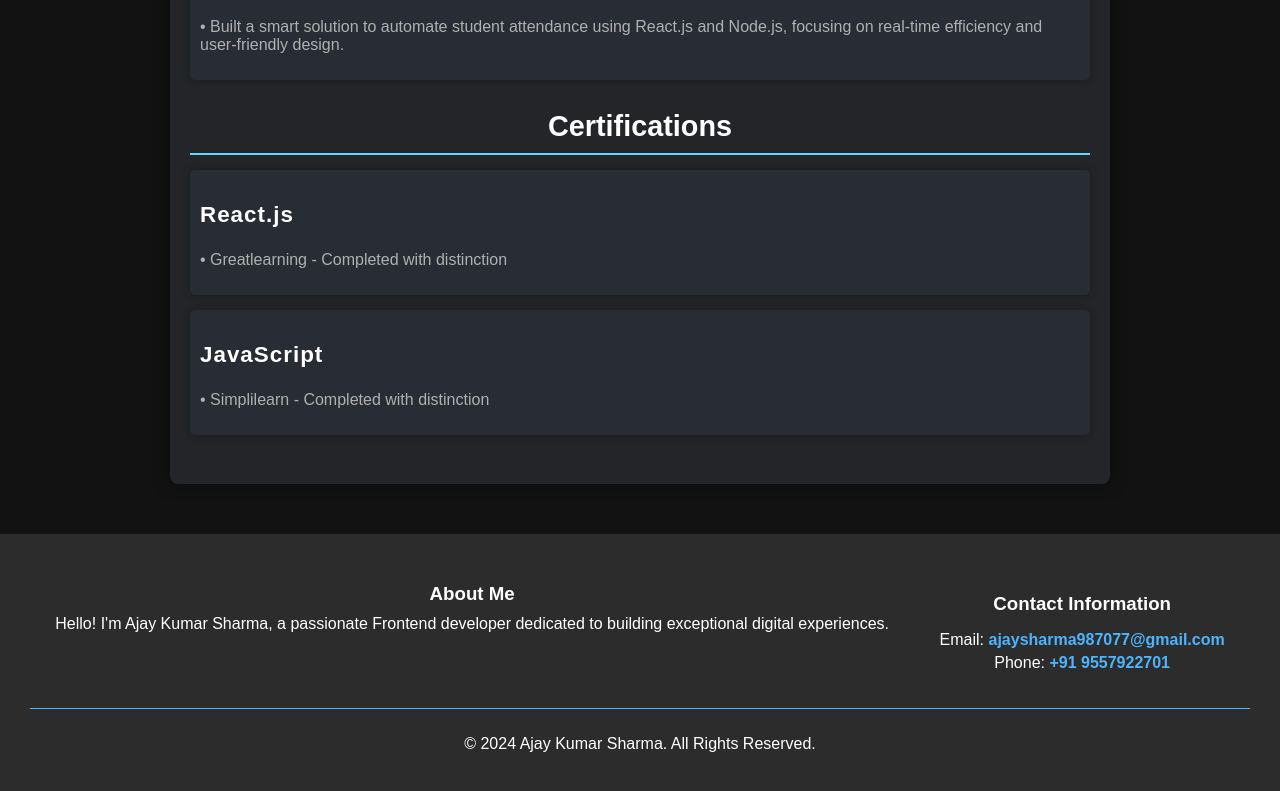
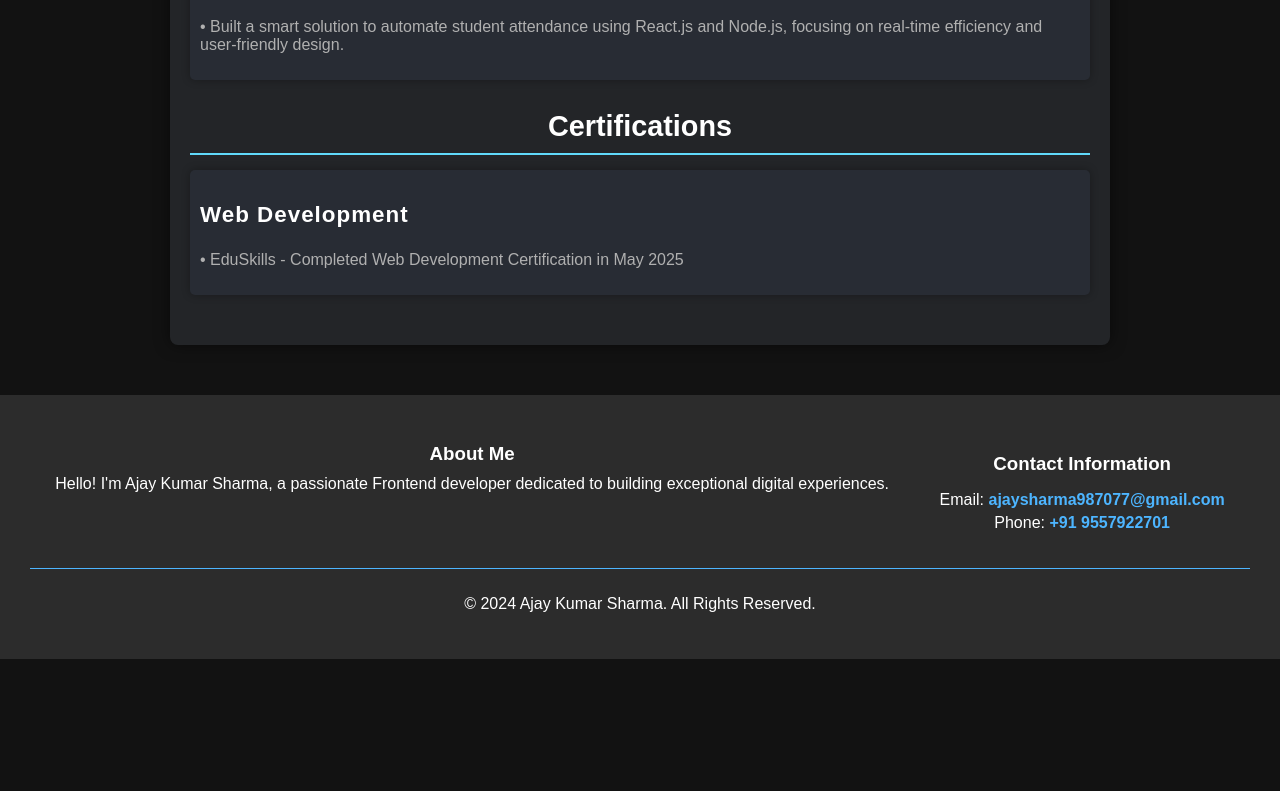
Before and after one commit to 7489-Ajay/my-portfolio, a React (Create React App) app: page /resume in a window 1280 px wide. Shown: the part 1935-2726 px from the top of the page. After the commit the page ends 2594 px from the top, so only its background shows below. Built offline with nearby package versions, Linux system fonts and the light colour scheme.

Commit message:
Updated portfolio: added interior catalogue project and other changes

```diff
--- a/src/Pages/Resume.js
+++ b/src/Pages/Resume.js
@@ -67,13 +67,10 @@ const Resume = () => {
             <section className="resume-section certification-section">
                 <h2>Certifications</h2>
                 <div className="certification-item">
-                    <h3>React.js</h3>
-                    <p>• Greatlearning - Completed with distinction</p>
+                    <h3>Web Development</h3>
+                    <p>• EduSkills - Completed Web Development Certification in May 2025 </p>
                 </div>
-                <div className="certification-item">
-                    <h3>JavaScript</h3>
-                    <p>• Simplilearn - Completed with distinction</p>
-                </div>
+
             </section>
         </div>
     );
```
